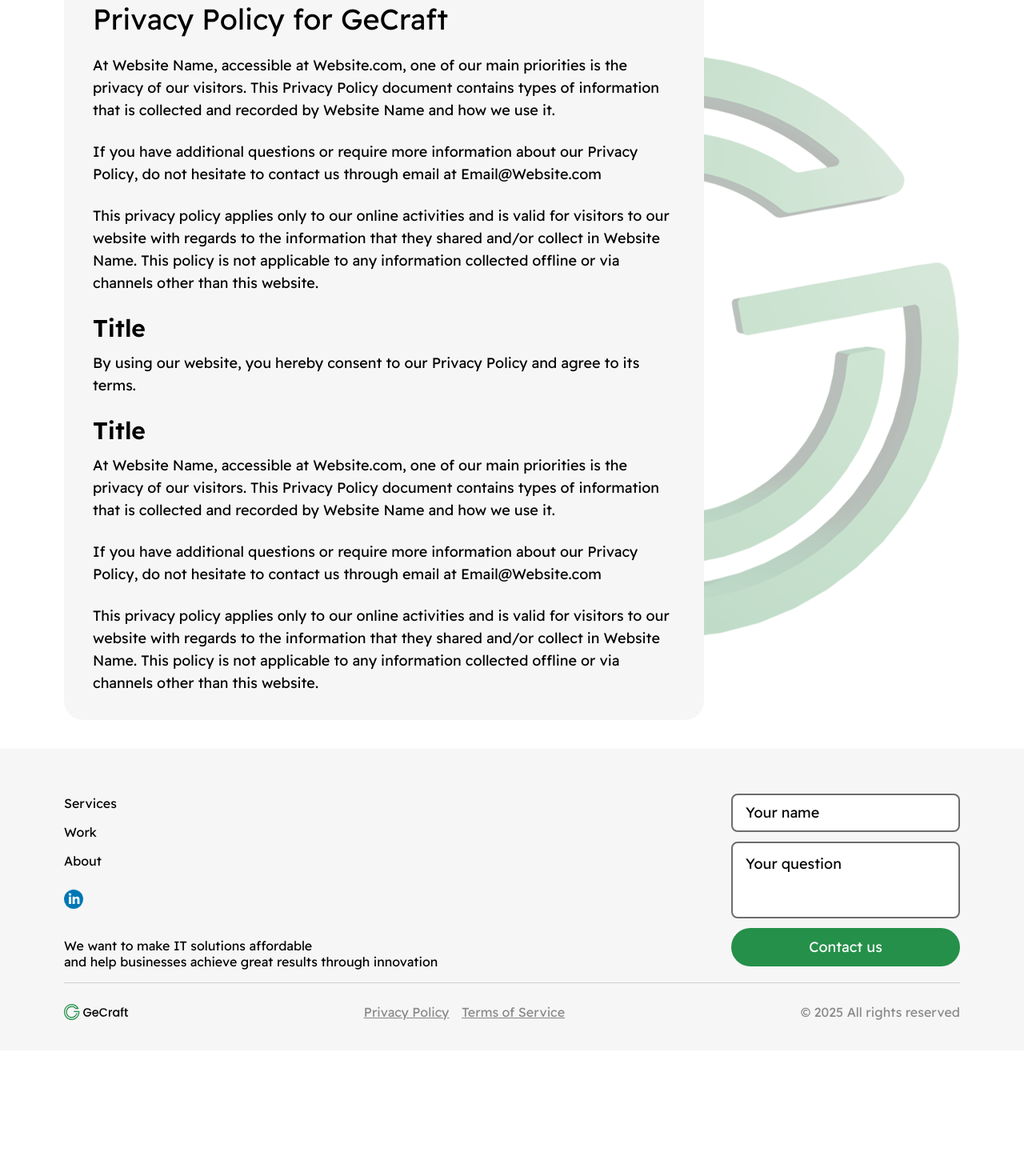
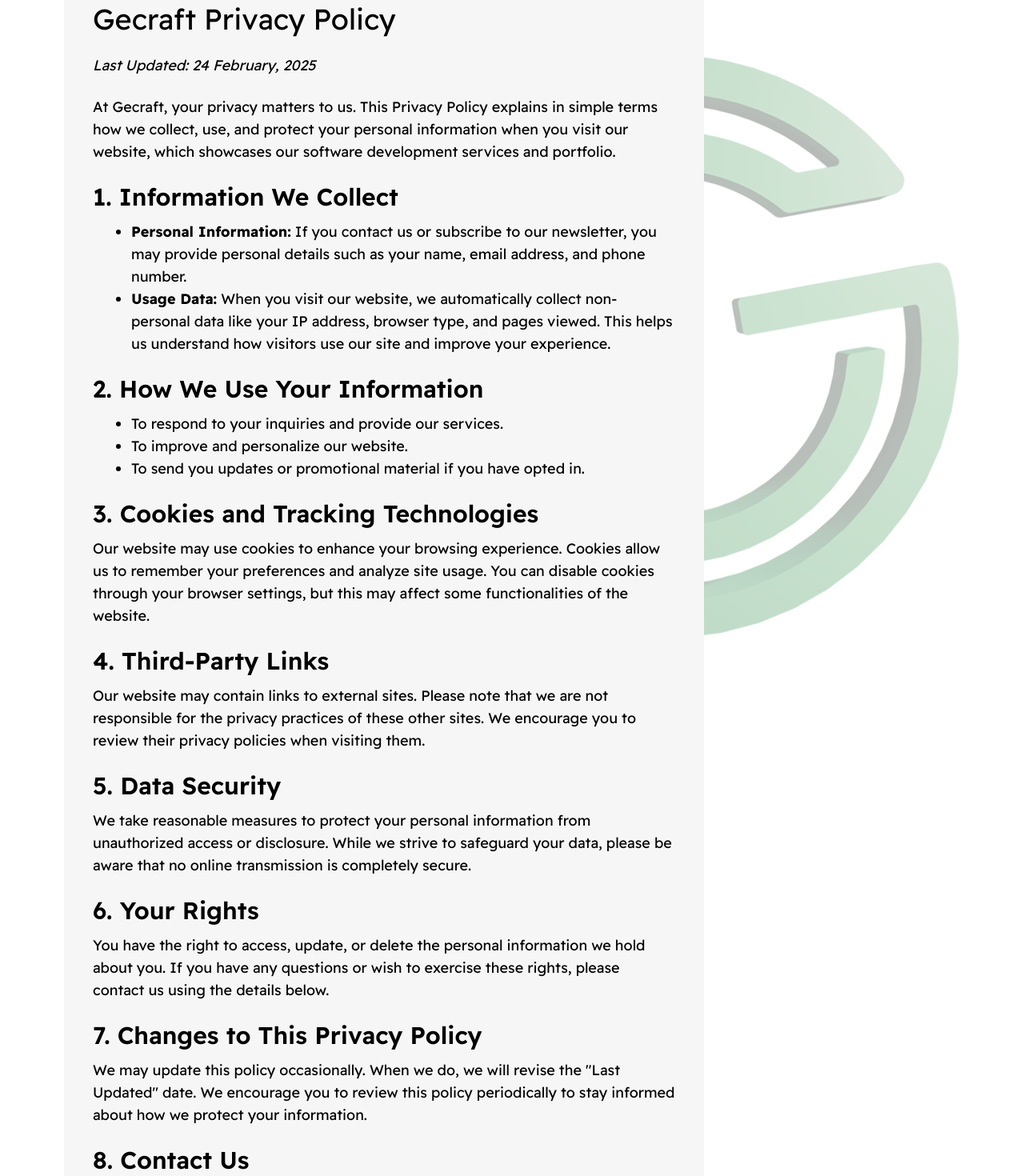
Before and after one commit to gecraft-com/gecraft-website, a React (Vite) app: page /privacy in a window 1280 px wide. Shown: the part 140-1610 px from the top of the page at 80% size. Before the commit the page ends 1453 px from the top, so only its background shows below. Built offline with nearby package versions, Linux system fonts and the light colour scheme; what @nextui-org/react would draw is missing.

Commit message:
Changed content to terms and privacy pages

```diff
--- a/src/pages/PrivacyPage.jsx
+++ b/src/pages/PrivacyPage.jsx
@@ -2,42 +2,85 @@
   return (
     <div className="w-full bg-right-top bg-no-repeat xl:bg-[url('/logo-background1.png')] 2xl:bg-[url('/logo-background.png')]">
       <div className="rounded-3xl bg-primary-100 p-4 sm:px-9 sm:py-8 xl:w-[50rem] 2xl:w-[62.5rem]">
-        <h2 className="text-3xl sm:text-4xl">Privacy Policy for GeCraft</h2>
-        <p className="mt-4 text-lg sm:mt-6 2xl:text-xl">
-          At Website Name, accessible at Website.com, one of our main priorities is the
-          privacy of our visitors. This Privacy Policy document contains types of
-          information that is collected and recorded by Website Name and how we use it.
+        <h2 className="text-3xl sm:text-4xl">Gecraft Privacy Policy</h2>
+        <p className="mt-4 text-lg italic sm:mt-6 2xl:text-xl">
+          Last Updated: 24 February, 2025
         </p>
         <p className="mt-4 text-lg sm:mt-6 2xl:text-xl">
-          If you have additional questions or require more information about our Privacy
-          Policy, do not hesitate to contact us through email at Email@Website.com
+          At Gecraft, your privacy matters to us. This Privacy Policy explains in simple
+          terms how we collect, use, and protect your personal information when you visit
+          our website, which showcases our software development services and portfolio.
         </p>
-        <p className="mt-4 text-lg sm:mt-6 2xl:text-xl">
-          This privacy policy applies only to our online activities and is valid for
-          visitors to our website with regards to the information that they shared and/or
-          collect in Website Name. This policy is not applicable to any information
-          collected offline or via channels other than this website.
+        <h3 className="mt-4 text-xl font-semibold sm:mt-6 sm:text-3xl">
+          1. Information We Collect
+        </h3>
+        <ul className="ml-12 mt-2 list-disc text-lg sm:mt-3 2xl:text-xl">
+          <li>
+            <b>Personal Information:</b> If you contact us or subscribe to our newsletter,
+            you may provide personal details such as your name, email address, and phone
+            number.
+          </li>
+          <li>
+            <b>Usage Data:</b> When you visit our website, we automatically collect
+            non-personal data like your IP address, browser type, and pages viewed. This
+            helps us understand how visitors use our site and improve your experience.
+          </li>
+        </ul>
+        <h3 className="mt-4 text-xl font-semibold sm:mt-6 sm:text-3xl">
+          2. How We Use Your Information
+        </h3>
+        <ul className="ml-12 mt-2 list-disc text-lg sm:mt-3 2xl:text-xl">
+          <li>To respond to your inquiries and provide our services.</li>
+          <li>To improve and personalize our website.</li>
+          <li>To send you updates or promotional material if you have opted in.</li>
+        </ul>
+        <h3 className="mt-4 text-xl font-semibold sm:mt-6 sm:text-3xl">
+          3. Cookies and Tracking Technologies
+        </h3>
+        <p className="mt-2 text-lg sm:mt-3 2xl:text-xl">
+          Our website may use cookies to enhance your browsing experience. Cookies allow
+          us to remember your preferences and analyze site usage. You can disable cookies
+          through your browser settings, but this may affect some functionalities of the
+          website.
         </p>
-        <h3 className="mt-4 text-xl font-semibold sm:mt-6 sm:text-3xl">Title</h3>
+        <h3 className="mt-4 text-xl font-semibold sm:mt-6 sm:text-3xl">
+          4. Third-Party Links
+        </h3>
         <p className="mt-2 text-lg sm:mt-3 2xl:text-xl">
-          By using our website, you hereby consent to our Privacy Policy and agree to its
-          terms.
+          Our website may contain links to external sites. Please note that we are not
+          responsible for the privacy practices of these other sites. We encourage you to
+          review their privacy policies when visiting them.
         </p>
-        <h3 className="mt-4 text-xl font-semibold sm:mt-6 sm:text-3xl">Title</h3>
+        <h3 className="mt-4 text-xl font-semibold sm:mt-6 sm:text-3xl">
+          5. Data Security
+        </h3>
         <p className="mt-2 text-lg sm:mt-3 2xl:text-xl">
-          At Website Name, accessible at Website.com, one of our main priorities is the
-          privacy of our visitors. This Privacy Policy document contains types of
-          information that is collected and recorded by Website Name and how we use it.
+          We take reasonable measures to protect your personal information from
+          unauthorized access or disclosure. While we strive to safeguard your data,
+          please be aware that no online transmission is completely secure.
         </p>
-        <p className="mt-4 text-lg sm:mt-6 2xl:text-xl">
-          If you have additional questions or require more information about our Privacy
-          Policy, do not hesitate to contact us through email at Email@Website.com
+        <h3 className="mt-4 text-xl font-semibold sm:mt-6 sm:text-3xl">6. Your Rights</h3>
+        <p className="mt-2 text-lg sm:mt-3 2xl:text-xl">
+          You have the right to access, update, or delete the personal information we hold
+          about you. If you have any questions or wish to exercise these rights, please
+          contact us using the details below.
         </p>
-        <p className="mt-4 text-lg sm:mt-6 2xl:text-xl">
-          This privacy policy applies only to our online activities and is valid for
-          visitors to our website with regards to the information that they shared and/or
-          collect in Website Name. This policy is not applicable to any information
-          collected offline or via channels other than this website.
+        <h3 className="mt-4 text-xl font-semibold sm:mt-6 sm:text-3xl">
+          7. Changes to This Privacy Policy
+        </h3>
+        <p className="mt-2 text-lg sm:mt-3 2xl:text-xl">
+          We may update this policy occasionally. When we do, we will revise the
+          &quot;Last Updated&quot; date. We encourage you to review this policy
+          periodically to stay informed about how we protect your information.
+        </p>
+        <h3 className="mt-4 text-xl font-semibold sm:mt-6 sm:text-3xl">8. Contact Us</h3>
+        <p className="mt-2 text-lg sm:mt-3 2xl:text-xl">
+          If you have any questions or concerns about our Privacy Policy, please contact
+          us at: Contact us
+        </p>
+        <p className="mt-8 text-lg sm:mt-12 2xl:text-xl">
+          Thank you for visiting Gecraft. We are committed to protecting your privacy and
+          ensuring a secure online experience.
         </p>
       </div>
     </div>
--- a/src/pages/TermsPage.jsx
+++ b/src/pages/TermsPage.jsx
@@ -45,10 +45,10 @@
           4. Disclaimer of Warranties
         </h3>
         <p className="mt-2 text-lg sm:mt-3 2xl:text-xl">
-          Our website is provided "as is" without any warranties, express or implied.
-          While we strive to provide accurate and timely information, we do not guarantee
-          that the content is error-free or complete. Your use of the website is at your
-          own risk.
+          Our website is provided &quot;as is&quot; without any warranties, express or
+          implied. While we strive to provide accurate and timely information, we do not
+          guarantee that the content is error-free or complete. Your use of the website is
+          at your own risk.
         </p>
         <h3 className="mt-4 text-xl font-semibold sm:mt-6 sm:text-3xl">
           5. Limitation of Liability
```
